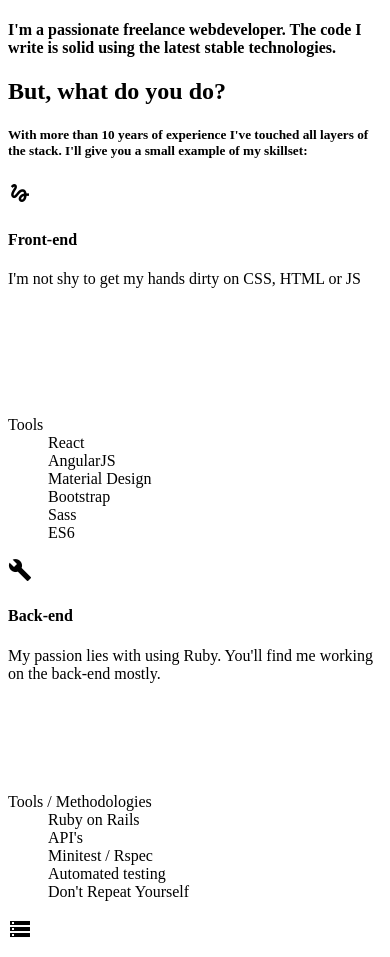
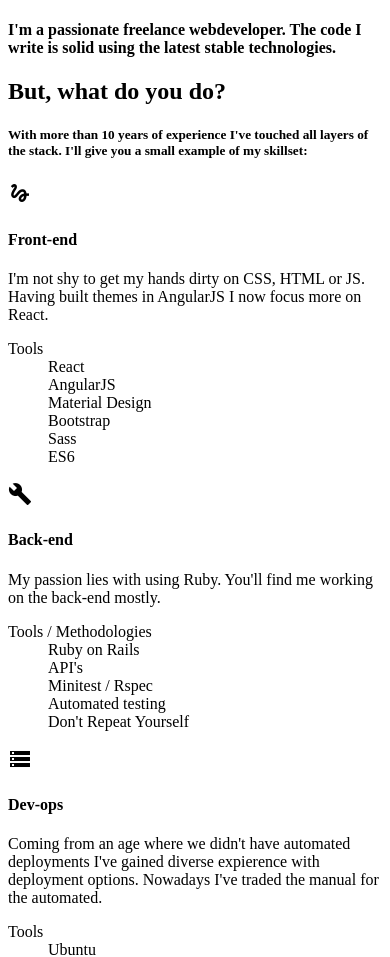
Before and after one commit to yourivdlans/itflows, a website: page index.ejs in a window 390 px wide. Shown: the part 147-1104 px from the top of the page. Drawn offline with nearby package versions, Linux system fonts and the light colour scheme; files that its build step writes are made by us from their sources.

Commit message:
Fixed responsives for info boxes.

```diff
--- a/assets/styles/index.scss
+++ b/assets/styles/index.scss
@@ -15,6 +15,18 @@ $btn-itflows-border-color: $brand-itflows;
 .icon {
   &.icon-itflows {
     color: $brand-itflows;
+  }
+}
+
+.h-md-200px {
+  @include media-breakpoint-up('md') {
+    height: 200px;
+  }
+}
+
+.h-lg-150px {
+  @include media-breakpoint-up('lg') {
+    height: 150px;
   }
 }
 
--- a/index.ejs
+++ b/index.ejs
@@ -56,13 +56,13 @@
         </div>
         <div class="row">
           <div class="col-md-4">
-            <div class="info info-horizontal">
+            <div class="info info-horizontal pt-0 pt-sm-5">
               <div class="icon icon-itflows">
                 <i class="material-icons">gesture</i>
               </div>
               <div class="description">
                 <h4 class="info-title">Front-end</h4>
-                <p style="height:130px;">I'm not shy to get my hands dirty on CSS, HTML or JS</p>
+                <p class="h-md-200px h-lg-150px">I'm not shy to get my hands dirty on CSS, HTML or JS. Having built themes in AngularJS I now focus more on React.</p>
                 <dl>
                   <dt>Tools</dt>
                   <dd>React</dd>
@@ -76,13 +76,13 @@
             </div>
           </div>
           <div class="col-md-4">
-            <div class="info info-horizontal">
+            <div class="info info-horizontal pt-0 pt-sm-5">
               <div class="icon icon-itflows">
                 <i class="material-icons">build</i>
               </div>
               <div class="description">
                 <h4 class="info-title">Back-end</h4>
-                <p style="height:130px;">My passion lies with using Ruby. You'll find me working on the back-end mostly.</p>
+                <p class="h-md-200px h-lg-150px">My passion lies with using Ruby. You'll find me working on the back-end mostly.</p>
                 <dl>
                   <dt>Tools / Methodologies</dt>
                   <dd>Ruby on Rails</dd>
@@ -95,13 +95,13 @@
             </div>
           </div>
           <div class="col-md-4">
-            <div class="info info-horizontal">
+            <div class="info info-horizontal pt-0 pt-sm-5">
               <div class="icon icon-itflows">
                 <i class="material-icons">storage</i>
               </div>
               <div class="description">
                 <h4 class="info-title">Dev-ops</h4>
-                <p style="height:130px;">Coming from an age where we didn't have simple deployment options I've gained expierence with different deployment options. Nowadays I've traded the manual for the automated.</p>
+                <p class="h-md-200px h-lg-150px">Coming from an age where we didn't have automated deployments I've gained diverse expierence with deployment options. Nowadays I've traded the manual for the automated.</p>
                 <dl>
                   <dt>Tools</dt>
                   <dd>Ubuntu</dd>
```
